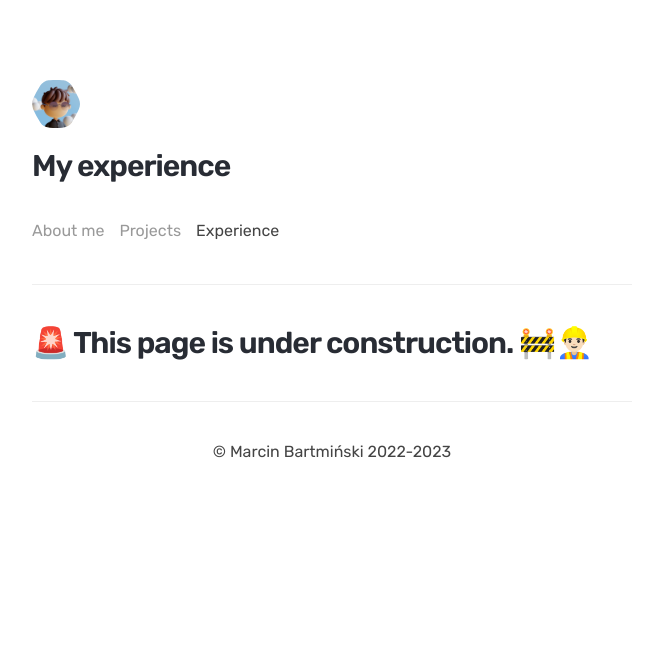
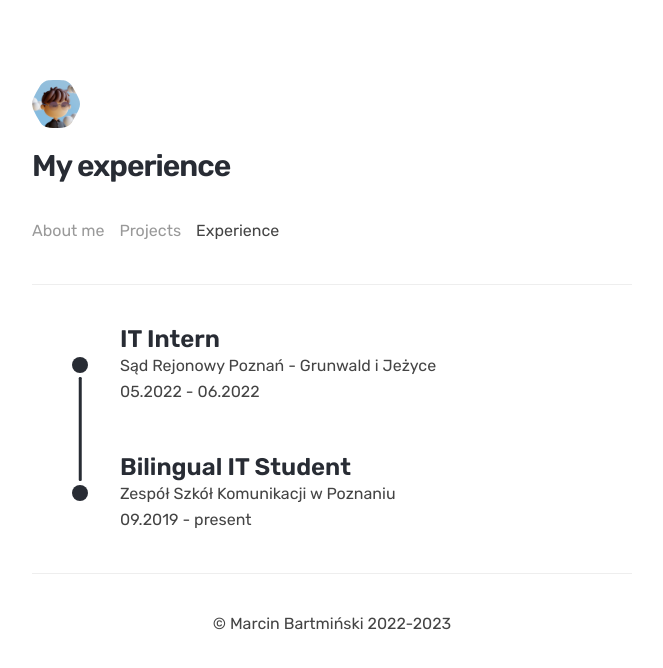
Before and after one commit to mbdjj/website, a Next.js app: page /experience in a window 1280 px wide. Shown: the top 668 px of the page, without its empty margins (308-971 px from the left). Built offline with nearby package versions, Linux system fonts and the light colour scheme.

Commit message:
:sparkles: Add experience page and timeline

```diff
--- a/pages/experience.js
+++ b/pages/experience.js
@@ -6,11 +6,31 @@ import Construction from "../components/Construction/Construction";
 import styles from "../styles/Experience.module.css";
 
 export default function Experience() {
+  const experiences = [
+    {
+      position: "Bilingual IT Student",
+      place: "Zespół Szkół Komunikacji w Poznaniu",
+      startDate: "09.2019",
+      endDate: "present",
+      url: "https://www.zsk.poznan.pl/",
+    },
+    {
+      position: "IT Intern",
+      place: "Sąd Rejonowy Poznań - Grunwald i Jeżyce",
+      startDate: "05.2022",
+      endDate: "06.2022",
+      url: "https://poznan-grunwald.sr.gov.pl/",
+    },
+  ];
+
   return (
     <>
       <Head>
         <title>Experience</title>
-        <meta name="description" content="My experience and places I worked in." />
+        <meta
+          name="description"
+          content="My experience and places I worked in."
+        />
         <meta name="viewport" content="width=device-width, initial-scale=1" />
         <link rel="icon" href="/favicon.png" />
       </Head>
@@ -18,7 +38,25 @@ export default function Experience() {
         <Nav selectedItem="experience" />
         <div className="line"></div>
 
-        <Construction />
+        <ol className={styles.experienceList}>
+          {experiences.reverse().map((experience, index) => {
+            return (
+              <li key={index} className={styles.experienceItem}>
+                <a href={experience.url}>
+                  <h2>
+                    {experience.position}
+                  </h2>
+                  <p>
+                    {experience.place}
+                  </p>
+                  <p>
+                    {`${experience.startDate} - ${experience.endDate}`}
+                  </p>
+                </a>
+              </li>
+            )
+          })}
+        </ol>
 
         <div className="line"></div>
         <Footer />
--- a/styles/Experience.module.css
+++ b/styles/Experience.module.css
@@ -0,0 +1,56 @@
+.experienceList {
+  display: flex;
+  justify-content: center;
+  align-items: flex-start;
+  flex-flow: column wrap;
+  gap: 3rem;
+  max-width: 100%;
+  list-style-type: none;
+  margin: 0;
+}
+.experienceItem {
+  position: relative;
+  padding-left: 3rem;
+}
+
+.experienceItem::before {
+  content: "";
+  position: absolute;
+  top: 50%;
+  left: 0px;
+  background-color: #282C34;
+  width: 16px;
+  height: 16px;
+  border-radius: 50%;
+  transform: translateY(-50%);
+  z-index: 1;
+  display: block;
+  box-sizing: border-box;
+}
+
+.experienceItem::after {
+  content: "";
+  position: absolute;
+  top: calc(50% + 12px);
+  left: 8px;
+  transform: translateX(-50%);
+  background-color: #282C34;
+  height: calc(100% + 24px);
+  width: 2.5px;
+  border-radius: 1.25px;
+  z-index: 0;
+}
+
+.experienceItem:last-child::after {
+  display: none;
+}
+
+@media (prefers-color-scheme: dark) {
+  .experienceItem::before {
+    background-color: #d5dae5;
+  }
+
+  .experienceItem::after {
+    background-color: #d5dae5;
+  }
+}
```
